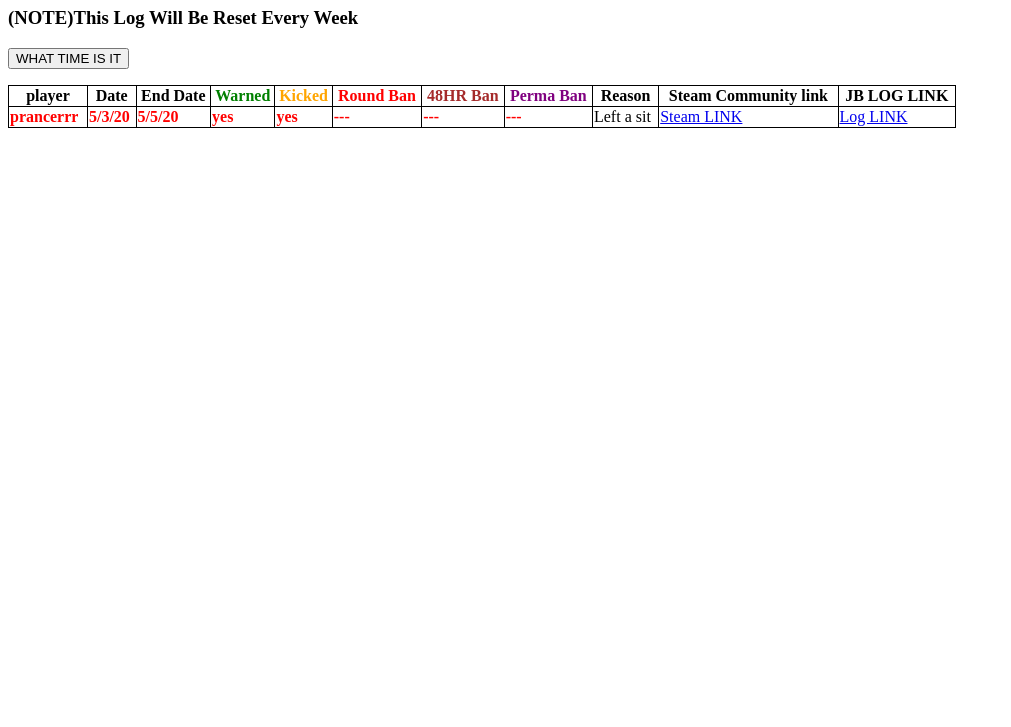
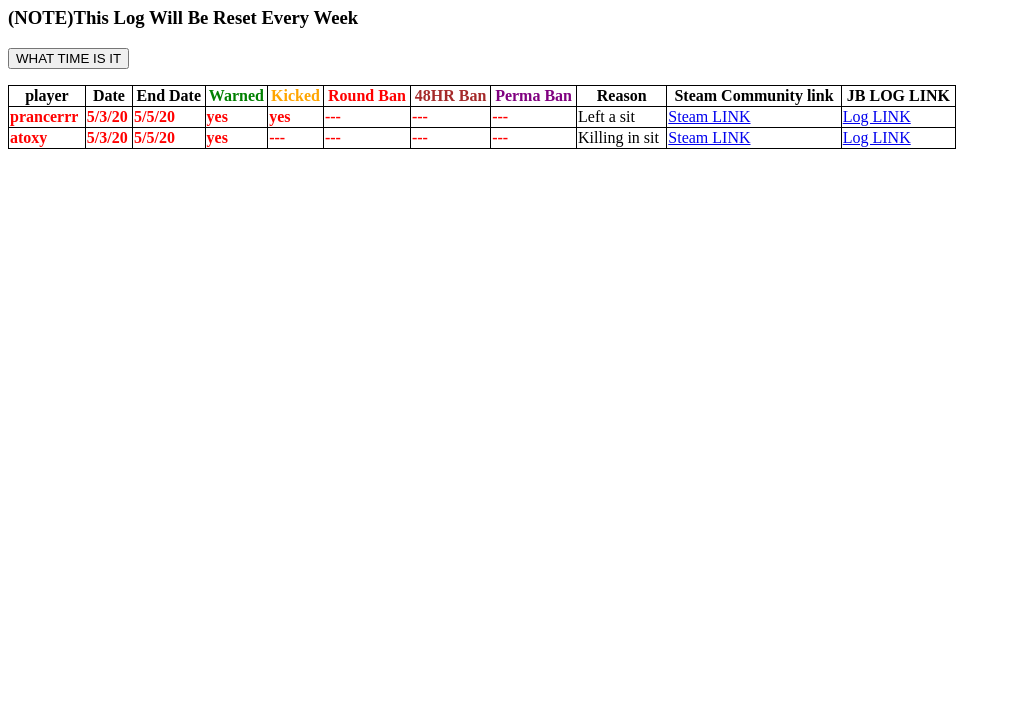
Before and after one commit to kramer052404/JB_Logs, a plain HTML site: page index.html in a window 1280 px wide. Shown: the part 73-800 px from the top of the page, without its empty margins (0-1011 px from the left). Drawn offline with Linux system fonts and the light colour scheme.

Commit message:
Update index.html

```diff
--- a/index.html
+++ b/index.html
@@ -75,5 +75,22 @@ WHAT TIME IS IT</button>
 			<a href="https://docs.google.com/forms/u/1/d/e/1FAIpQLSfTViVeyPATPUEljKZa1tEO9C4dQ19VJ2NwvM6gMjzfJ9zpOA/viewform?usp=form_confirm&edit2=2_ABaOnudjtniRy_YJmxNW-eJWjsU2V9nWFYJcXXjv2cmCplQa62-NSSVNjdv127riS33nT7c">Log LINK</a>
 		</td>
 	</tr>
+		<tr>
+		<td style="color:red;" class="name"><b>atoxy</b></td>
+		<td style="color:red;" class="date"><b>5/3/20</b></td>
+		<td style="color:red;" class="End Date"><b>5/5/20</b></td>
+		<td style="color:red;" class="warned"><b>yes</b></td>
+		<td style="color:red;" class="kicked"><b>---</b></td>
+		<td style="color:red;" class="Round Ban"><b>---</b></td>
+		<td style="color:red;" class="48HR Ban"><b>---</b></td>
+		<td style="color:red;" class="Perma Ban"><b>---</b></td>
+		<td class="reason">Killing in sit</td>
+		<td>
+			<a href="https://steamcommunity.com/id/Ryan43434/">Steam LINK</a>
+		</td>
+		<td>
+			<a href="https://docs.google.com/forms/u/1/d/e/1FAIpQLSfTViVeyPATPUEljKZa1tEO9C4dQ19VJ2NwvM6gMjzfJ9zpOA/viewform?usp=form_confirm&edit2=2_ABaOnucs9tBf3ynikQZfisltgaMMB0UbyI3jvkaM_w-06oQAWtjSgU4GgEyv1xW7H8Y1G9s">Log LINK</a>
+		</td>
+	</tr>
 	</table>
 </div>
```
